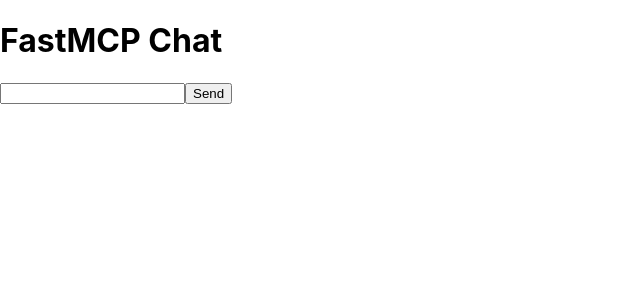
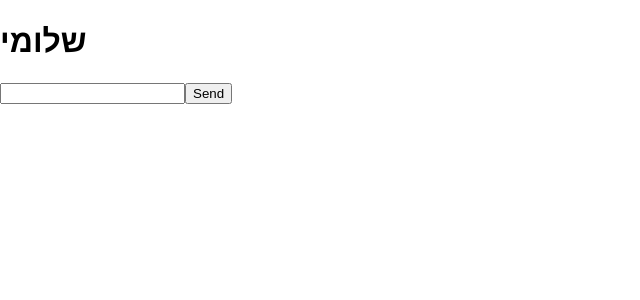
Before and after one commit to Ayelet929/hackathon, a React (Create React App) app in the folder frontend/: page /chat in a window 1280 px wide. Shown: the top 300 px of the page, without its empty margins (0-640 px from the left). Built offline with nearby package versions, Linux system fonts and the light colour scheme.

Commit message:
Adding design

```diff
--- a/frontend/src/App.js
+++ b/frontend/src/App.js
@@ -1,7 +1,7 @@
 import { BrowserRouter as Router, Routes, Route, Navigate } from 'react-router-dom'
 import { useState } from 'react';
-import Login from './Login'; // אם יש לך קובץ Login.jsx
-import HomePage from './HomePage'; // אם יש לך קובץ Chat.jsx
+import Login from './Login'; //  Login.jsx
+import HomePage from './HomePage'; //  Chat.jsx
 import ChatPage from './ChatPage'
 import FastMCPChat from "./Mcp";
 const App = () => {
--- a/frontend/src/HomePage.jsx
+++ b/frontend/src/HomePage.jsx
@@ -107,7 +107,7 @@
             onClick={handleStartChat}
             className="mt-4 w-full bg-gradient-to-r from-pink-500 to-purple-600 text-white font-bold py-2 rounded-xl hover:from-pink-600 hover:to-purple-700 transition"
           >
-            התחילו שיחה עכשיו
+            התחילו שיחה עם שלומי עכשיו
           </button>
           <div className="flex items-center justify-center gap-2 mt-2 text-sm text-gray-500">
             <div className="w-2 h-2 bg-green-400 rounded-full animate-pulse"></div>
--- a/frontend/src/Mcp.jsx
+++ b/frontend/src/Mcp.jsx
@@ -42,7 +42,7 @@
 
   return (
     <div className="p-4 max-w-xl mx-auto">
-      <h1 className="text-2xl font-bold mb-4">FastMCP Chat</h1>
+      <h1 className="text-2xl font-bold mb-4">שלומי</h1>
 
       <div className="border rounded p-4 h-96 overflow-y-scroll mb-4">
         {messages.map((msg, i) => (
```
Also changed, not shown: 1 other file (tests, documents, lock files or other folders).
